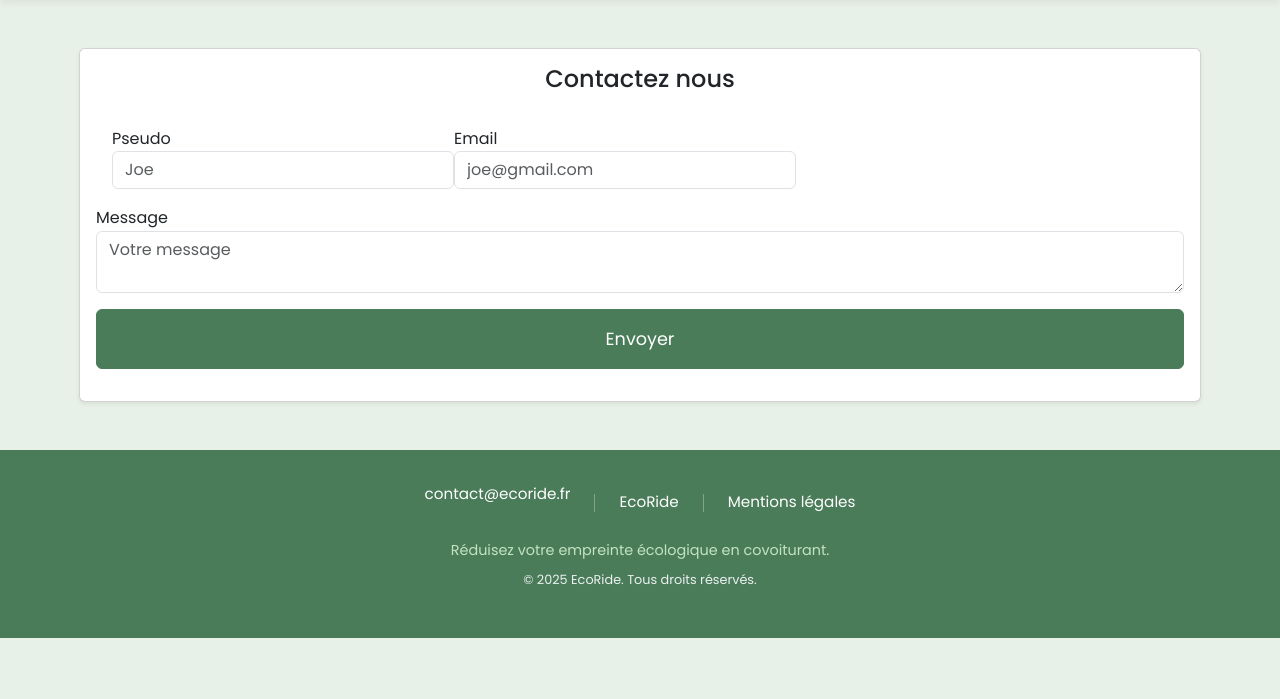
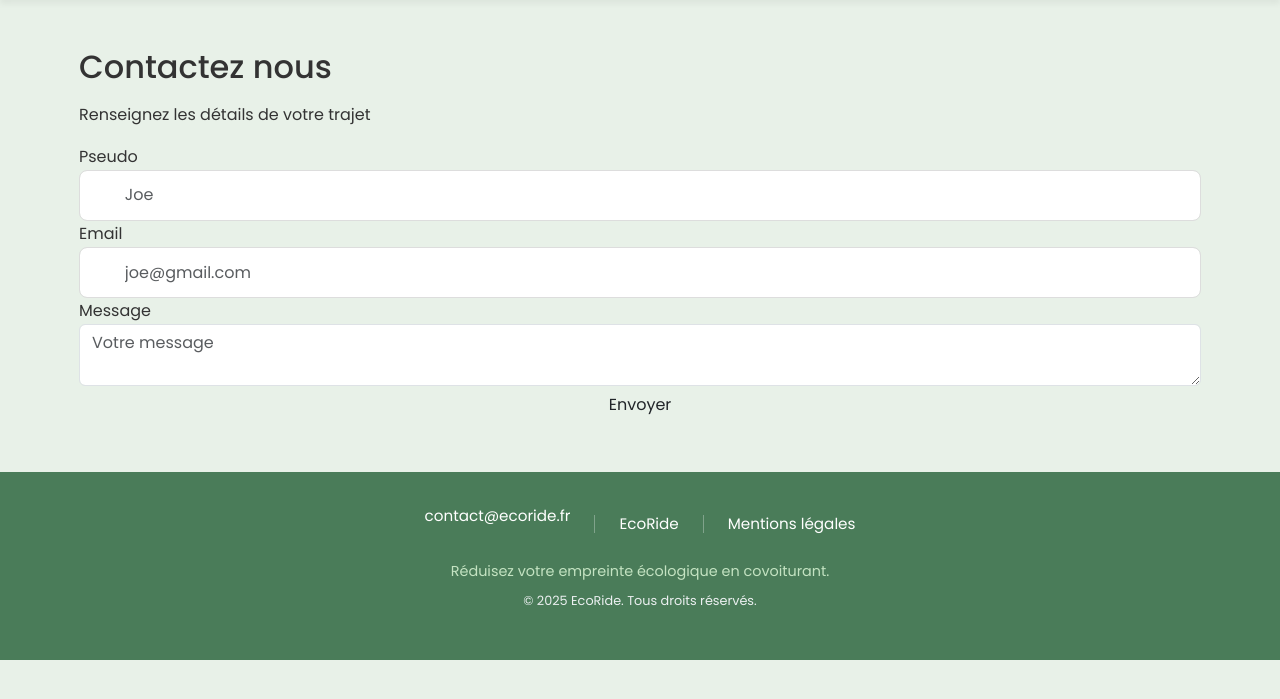
Before and after one commit to zKiryuuu/Ecoride, a PHP site: template Templates/Page/contact.php in a window 1280 px wide. Shown: the part 72-771 px from the top of the page. Run offline with PHP 8.4, Linux system fonts and the light colour scheme; the template is opened without the code that fills it, so the values that code supplies are empty; some libraries are stand-ins or nearby versions.

Commit message:
Refonte / modification de la page contact pour améliorer la présentation et les informations

```diff
--- a/Templates/Page/contact.php
+++ b/Templates/Page/contact.php
@@ -3,33 +3,36 @@
 require_once  BASE_PATH . '/Templates/header.php';
 ?>
 
-<section class="container mt-5 mb-5">
-    <div class="card shadow-sm">
+<!-- main -->
+<section class="container py-5">
+    <div class="form-template">
+        <div class="form-header">
+            <h2>Contactez nous</h2>
+            <p>Renseignez les détails de votre trajet</p>
+        </div>
         <!-- Formulaire pour envoyer le message -->
-        <form method="post" class="card-body contact-form">
-            <!-- Titre -->
-            <h2 class="subtitle-text fs-4 text-center">Contactez nous</h2>
+        <form method="post" class="contact-form">
             <!-- Pseudo et Email-->
-            <div class="d-flex card-body user-info">
+            <div class="form-section">
                 <!-- Pseudo -->
-                <div class="content-text">
+                <div class="form-group content-text">
                     <label for="Pseudo" class="form-labe">Pseudo</label>
                     <input type="text" name="Pseudo" id="Pseudo" class="form-control" placeholder="Joe" required>
                 </div>
                 <!-- Email -->
-                <div class="content-text">
+                <div class="form-group content-text">
                     <label for="email" class="form-labe">Email</label>
                     <input type="email" name="email" id="email" class="form-control" placeholder="joe@gmail.com" required>
                 </div>
             </div>
             <!-- Message -->
-            <div class="content-text">
+            <div class="form-group content-text">
                 <label for="message" class="form-labe">Message</label>
                 <textarea name="message" id="message" class="form-control" placeholder="Votre message" required></textarea>
             </div>
             <!-- Bouton pour envoyer le formulaire -->
-            <div class="d-flex justify-content-center">
-                <button type="submit" class="btn btn-large btn-primary">Envoyer</button>
+            <div class="form-submit">
+                <button type="submit" class="btn btn-filled w-100">Envoyer</button>
             </div>
         </form>
     </div>
```
